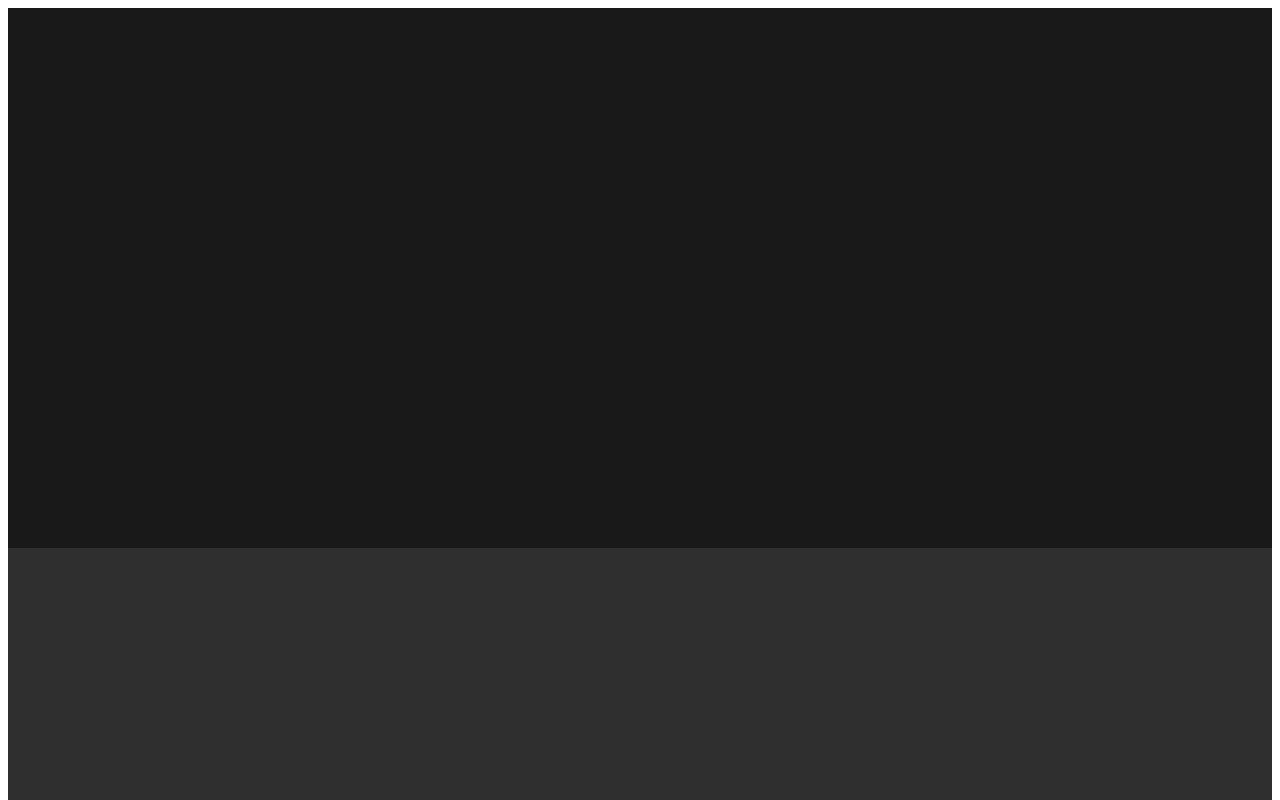
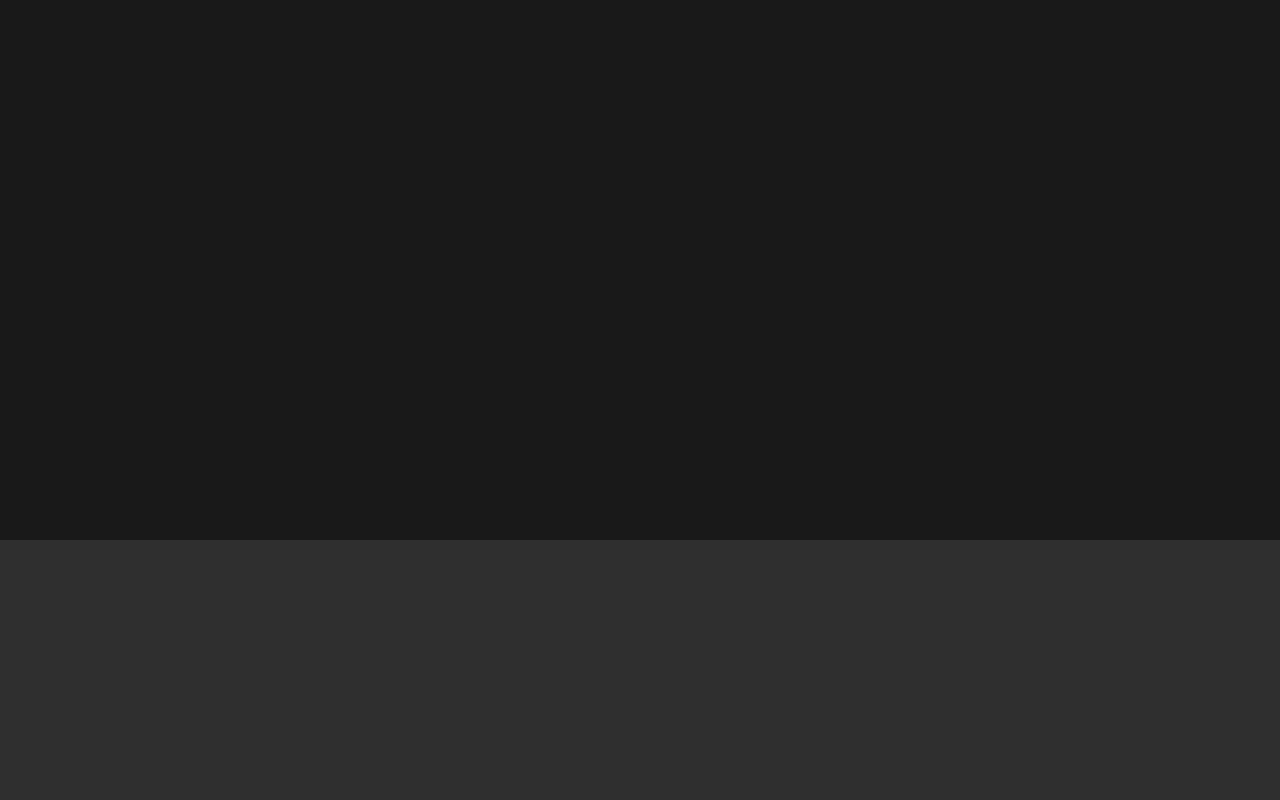
Before and after one commit to Arvensen/portfolio_website, a plain HTML site: page index.html in a window 1280 px wide. Shown: the top 800 px of the page. Drawn offline with Linux system fonts and the light colour scheme.

Commit message:
Removing the Margins from the Body Tag

```diff
--- a/css/style.css
+++ b/css/style.css
@@ -1,9 +1,11 @@
 body {
 	background color: black;
+	padding: 0;
+	margin: 0;
 }
 
 .mw {
-	width: 100%;
+	width: auto;
 	height: 1080px;
 }
 
```
